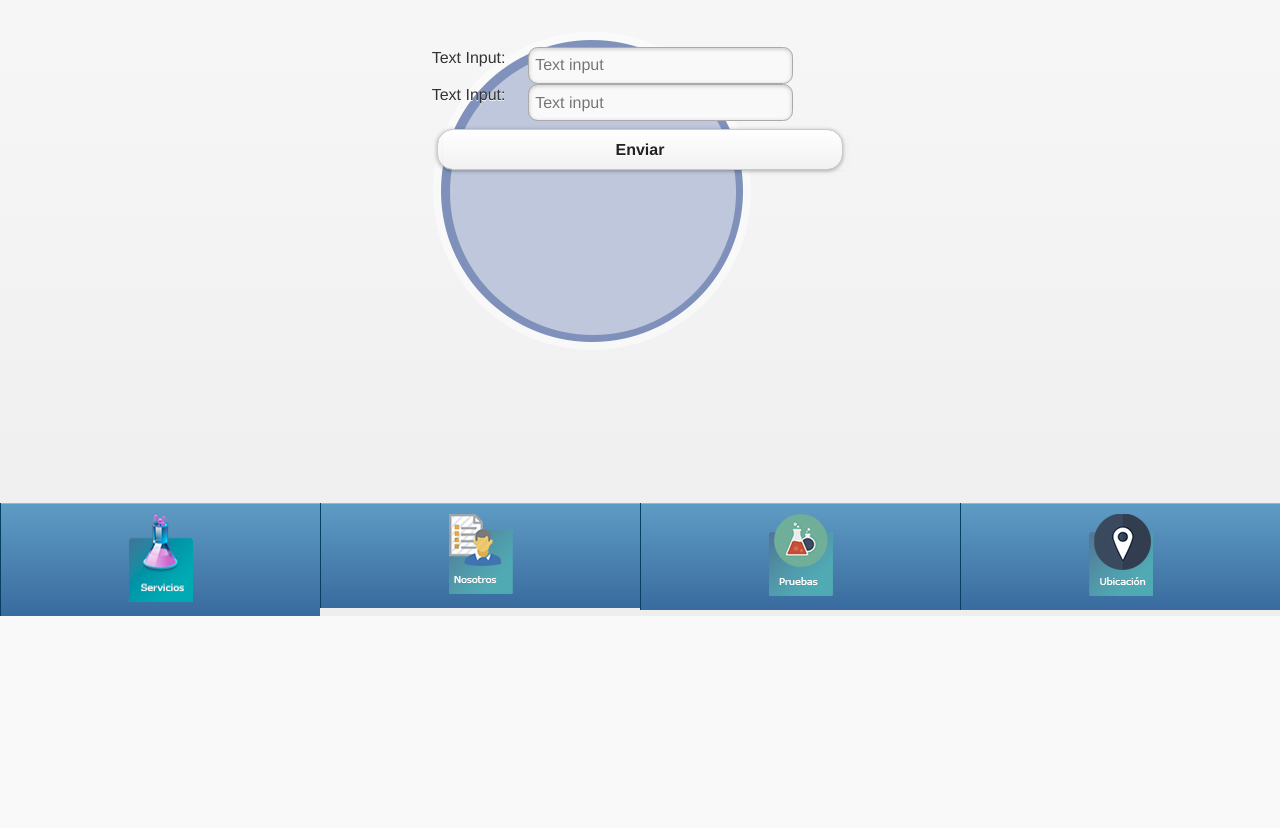
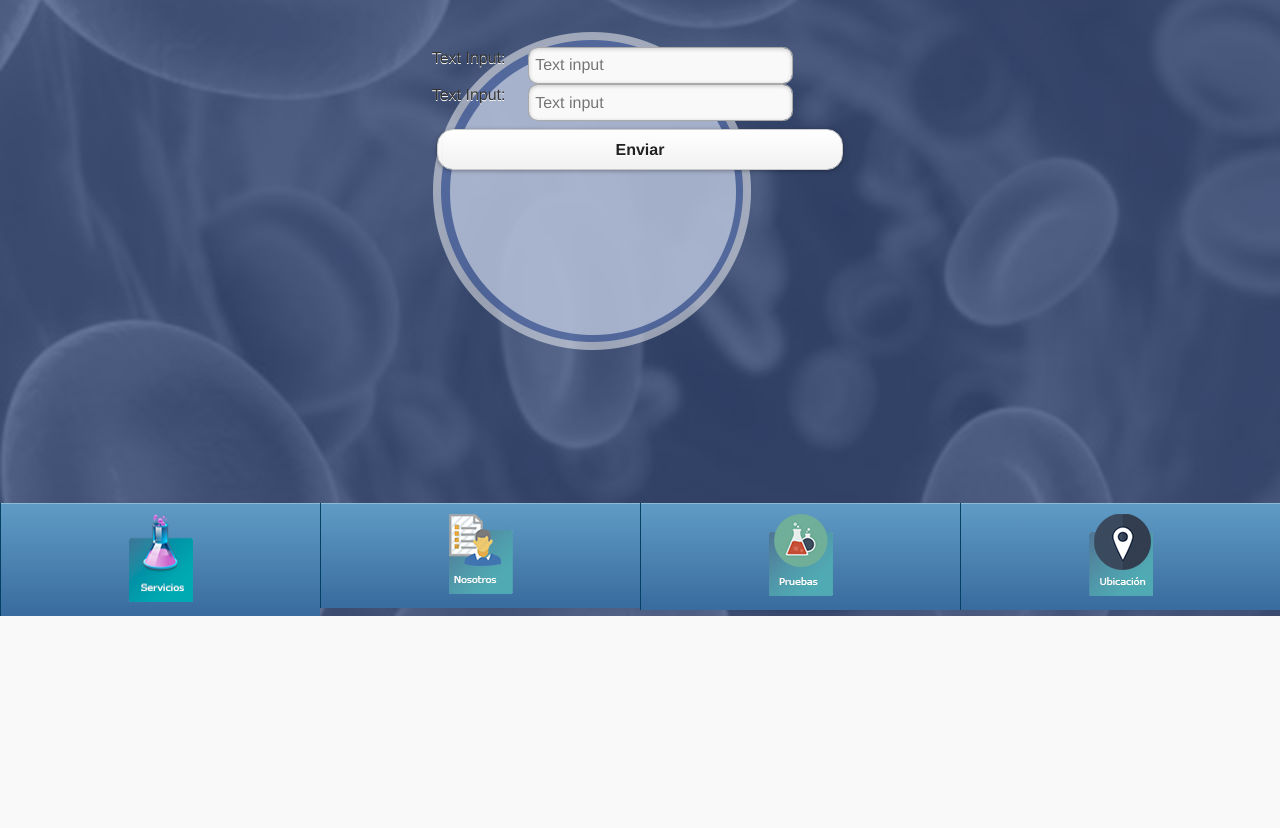
Before and after one commit to rohwinu/cdc_2014, a plain HTML site: page index.html in a window 1280 px wide. Shown: the part 184-1012 px from the top of the page. Drawn offline with Linux system fonts and the light colour scheme.

Commit message:
Update menu.css

```diff
--- a/src/css/menu.css
+++ b/src/css/menu.css
@@ -85,12 +85,12 @@ padding: 10px;
 	border-bottom: 0 !important;
 		}
 
-/*.ui-page.ui-body-c {
+.ui-page.ui-body-c {
     background: url(../../images/background.jpg);
     background-repeat:no-repeat;
     background-position:center center;
     background-size:cover;
-}*/
+}
 
 /*elimino barra superior*/
 .ui-bar-a {
```
